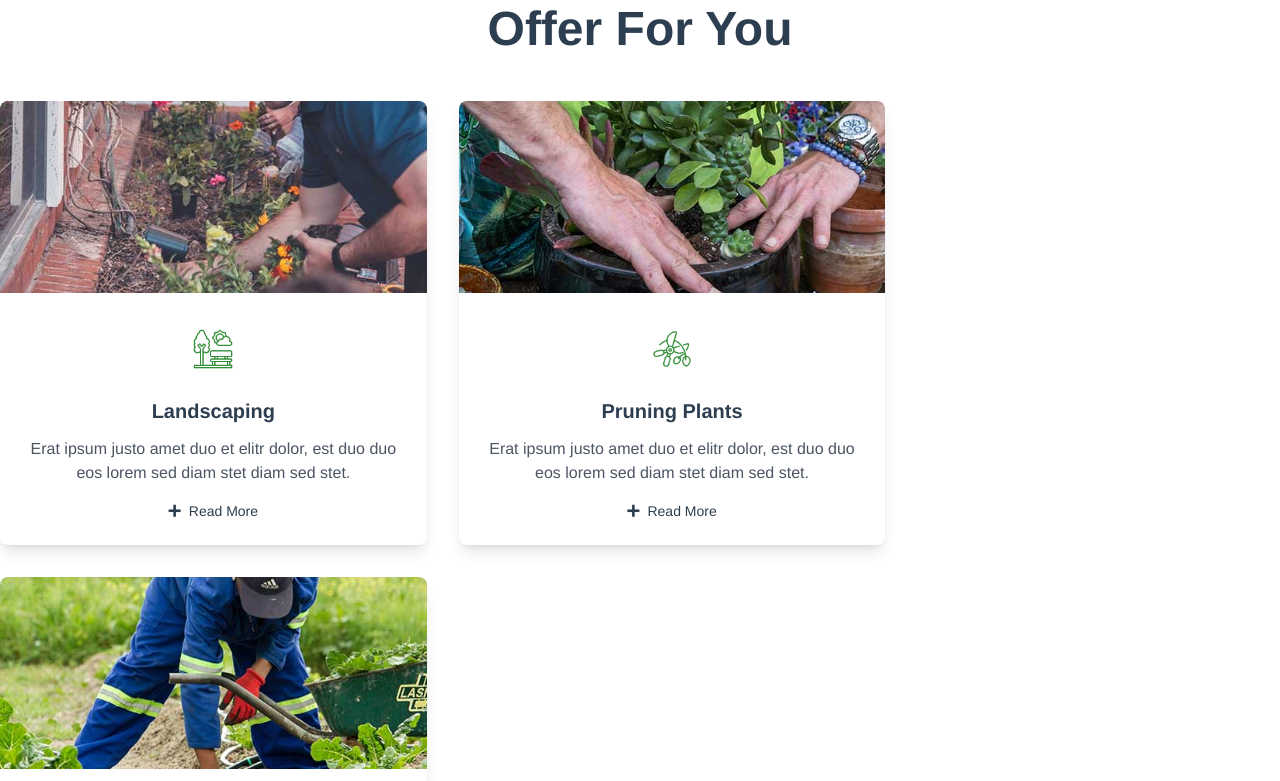
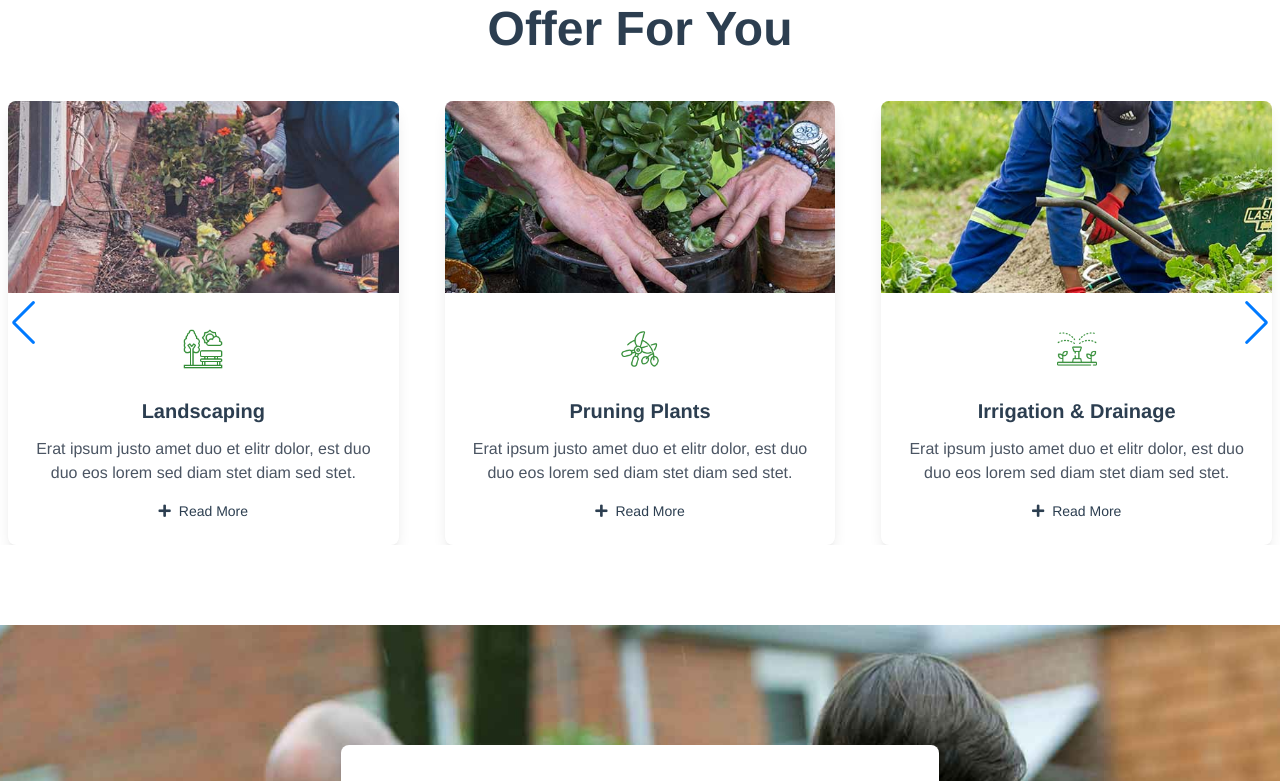
Before and after one commit to DFW-Software-Consulting/landscaping-dfw, a Vue app: page / in a window 1280 px wide. Shown: the part 2219-3000 px from the top of the page. Built offline with nearby package versions, Linux system fonts and the light colour scheme; some icons are missing; a web font is replaced by a local one.

Commit message:
working on carousel for the services part

```diff
--- a/package.json
+++ b/package.json
@@ -12,7 +12,9 @@
   },
   "dependencies": {
     "@fortawesome/fontawesome-free": "^6.6.0",
-    "vue": "^3.4.29"
+    "swiper": "^11.1.14",
+    "vue": "^3.4.29",
+    "vue-slick-carousel": "^1.0.6"
   },
   "devDependencies": {
     "@rushstack/eslint-patch": "^1.8.0",
--- a/src/components/Services.vue
+++ b/src/components/Services.vue
@@ -8,10 +8,9 @@
         <h1 class="text-5xl font-bold mb-5">Services That We Offer For You</h1>
       </div>
 
-      <!-- Service Items -->
-      <div class="flex flex-wrap gap-8">
-        <div v-for="(service, index) in services" :key="index" class="w-full lg:w-1/3 md:w-1/2 animate-fade-in"
-          :style="{ animationDelay: `${service.delay}s` }">
+      <!-- Service Items Swiper Carousel -->
+      <swiper :slides-per-view="3" :space-between="30" navigation pagination loop autoplay>
+        <swiper-slide v-for="(service, index) in services" :key="index" class="px-2">
           <div class="bg-white rounded-lg shadow-lg overflow-hidden flex flex-col h-full">
             <img class="w-full h-48 object-cover" :src="service.image" :alt="service.title" />
             <div class="p-6">
@@ -25,23 +24,30 @@
               </a>
             </div>
           </div>
-        </div>
-      </div>
+        </swiper-slide>
+      </swiper>
     </div>
   </div>
   <!-- Services End -->
 </template>
 
 <script>
-import serviceImage1 from '../assets/img/service-1.jpg'
-import serviceIcon1 from '../assets/img/icon/icon-3.png'
-import serviceImage2 from '../assets/img/service-2.jpg'
-import serviceIcon2 from '../assets/img/icon/icon-6.png'
-import serviceImage3 from '../assets/img/service-3.jpg'
-import serviceIcon3 from '../assets/img/icon/icon-5.png'
+import { Swiper, SwiperSlide } from 'swiper/vue';
+import 'swiper/swiper-bundle.css';
+
+import serviceImage1 from '../assets/img/service-1.jpg';
+import serviceIcon1 from '../assets/img/icon/icon-3.png';
+import serviceImage2 from '../assets/img/service-2.jpg';
+import serviceIcon2 from '../assets/img/icon/icon-6.png';
+import serviceImage3 from '../assets/img/service-3.jpg';
+import serviceIcon3 from '../assets/img/icon/icon-5.png';
 
 export default {
   name: 'ServicesSection',
+  components: {
+    Swiper,
+    SwiperSlide
+  },
   data() {
     return {
       services: [
@@ -71,11 +77,15 @@ export default {
         }
         // You can add more service items here
       ]
-    }
+    };
   }
-}
+};
 </script>
 
 <style scoped>
-/* Scoped styles if needed */
+/* Add any custom styles for the swiper carousel */
+.swiper-button-next,
+.swiper-button-prev {
+  color: #000;
+}
 </style>
```
Also changed, not shown: 1 other file (tests, documents, lock files or other folders).
